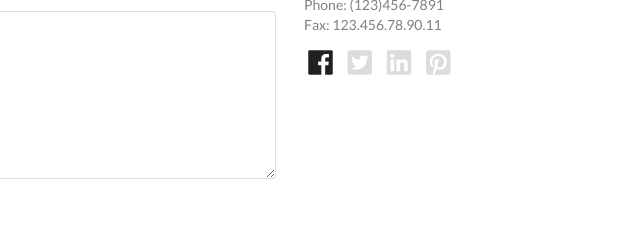
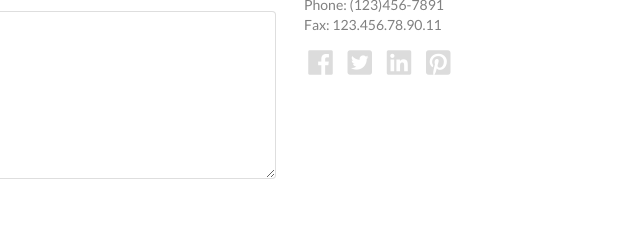
Before and after one commit to mario4l/landing-page-sample, a plain HTML site: page index.html in a window 1280 px wide. Shown: the part 424-655 px from the top of the page, 350-990 px from the left. Drawn offline with nearby package versions, Linux system fonts and the light colour scheme.

Commit message:
hotfix fb icon color swap" "

```diff
--- a/index.html
+++ b/index.html
@@ -126,7 +126,7 @@
               Phone: (123)456-7891 <br />
               Fax: 123.456.78.90.11
             </p>
-            <i class="big facebook icon"></i>
+            <i class="big facebook icon" style="color:gainsboro"></i>
             <i class="big twitter square icon" style="color:gainsboro"></i>
             <i
               class="big linkedin
```
